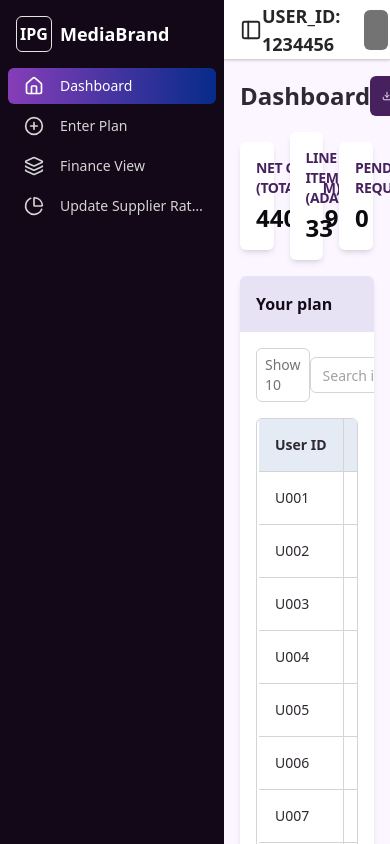
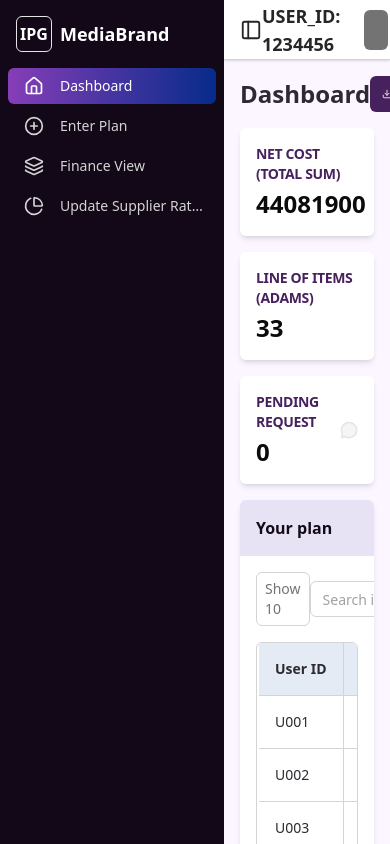
Before and after one commit to anishIA09/setup-sheet, a Next.js app: page /dashboard in a window 390 px wide. Built offline with nearby package versions, Linux system fonts and the light colour scheme.

Commit message:
style: reduce download button height and make stats card responsive

```diff
--- a/src/app/(dashboard)/dashboard/header.jsx
+++ b/src/app/(dashboard)/dashboard/header.jsx
@@ -31,17 +31,17 @@
     <>
       <div className="flex items-center justify-between">
         <h3 className="text-2xl font-semibold">Dashboard</h3>
-        <button className="h-10 gap-2 text-sm font-semibold rounded-md bg-primary text-primary-foreground px-3 py-2 flex items-center justify-center">
+        <button className="h-9 gap-2 text-sm font-semibold rounded-md bg-primary text-primary-foreground px-3 py-2 flex items-center justify-center">
           <DownloadIcon size={18} />
           <span>Download Your Plan</span>
         </button>
       </div>
-      <div className="flex items-center gap-4 flex-wrap">
+      <div className="grid grid-cols-1 md:grid-cols-3 gap-4">
         {STATS.map((stat) => {
           return (
             <div
               key={stat.label}
-              className="p-4 rounded-md bg-card text-card-foreground flex items-center justify-between shadow-md font-semibold gap-3 max-w-[25%] w-full"
+              className="p-4 rounded-md bg-card text-card-foreground flex items-center justify-between shadow-md font-semibold gap-3"
             >
               <div className="flex flex-col gap-1">
                 <p className="text-primary uppercase tracking-tight text-sm">
```
Also changed, not shown: 1 other file (tests, documents, lock files or other folders).
